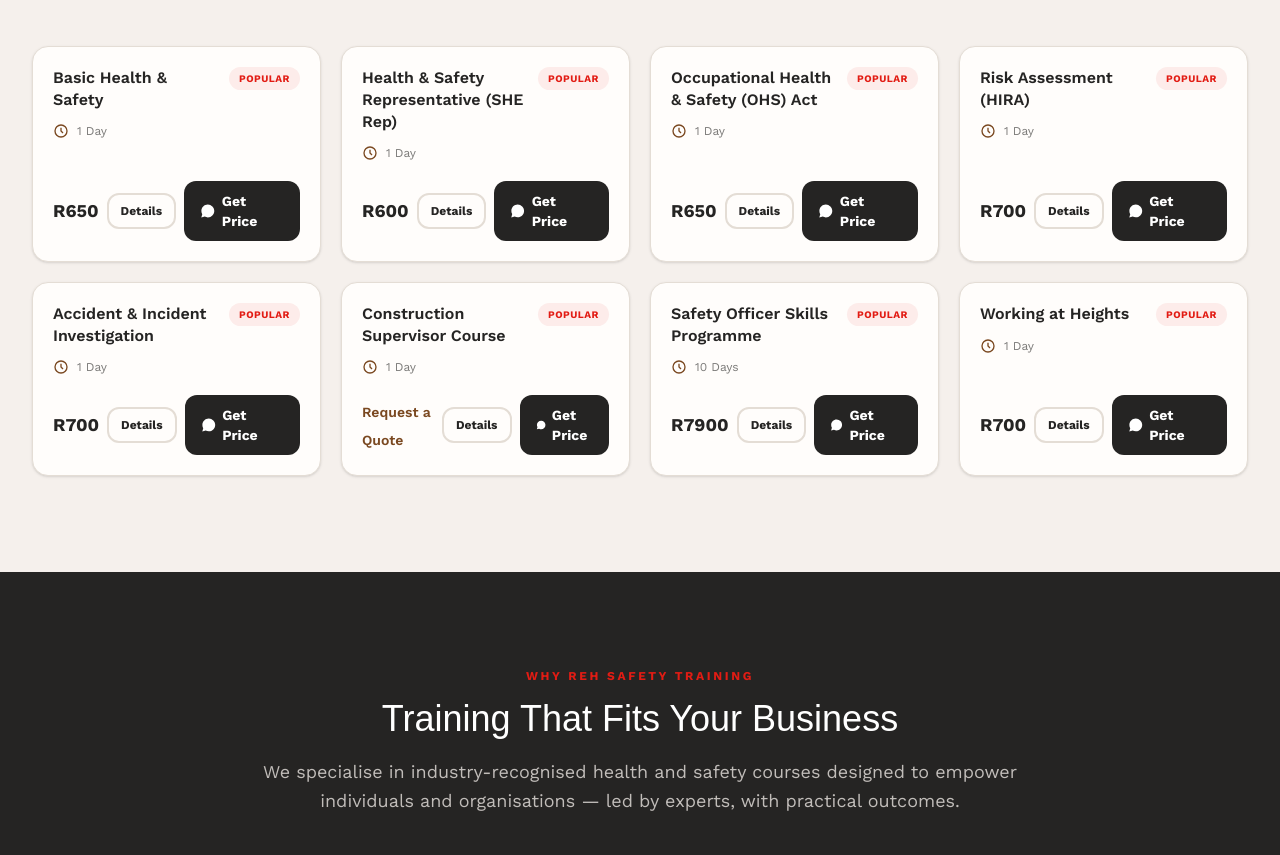
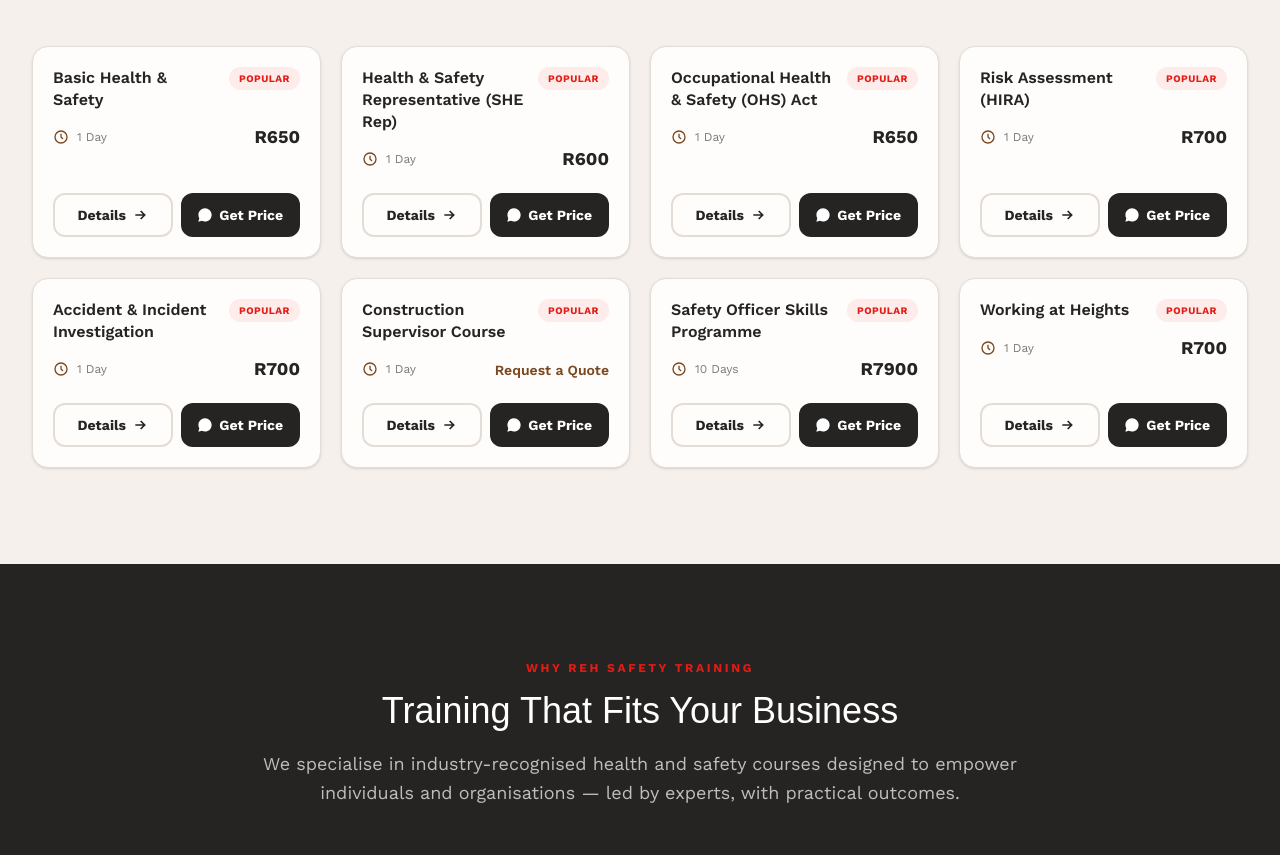
Before and after one commit to Fastasy/reh-training, a Next.js app: page / in a window 1280 px wide. Shown: the part 1844-2699 px from the top of the page. Built offline with nearby package versions, Linux system fonts and the light colour scheme; a web font is replaced by a local one.

Commit message:
Course cards: equal-size Details + Get Price buttons (grid-cols-2, min-h-11)

```diff
--- a/components/CourseCard.tsx
+++ b/components/CourseCard.tsx
@@ -20,14 +20,14 @@
           </span>
         )}
       </div>
-      <div className="mt-3 flex items-center gap-2 text-xs text-charcoal/60">
+      <div className="mt-3 flex items-center justify-between gap-2">
+        <span className="flex items-center gap-2 text-xs text-charcoal/60">
           <svg className="h-4 w-4 text-sand" viewBox="0 0 24 24" fill="none" stroke="currentColor" strokeWidth="2">
             <circle cx="12" cy="12" r="9" />
             <path d="M12 7v5l3 3" />
           </svg>
           {course.duration}
-      </div>
-      <div className="mt-auto flex items-center justify-between gap-2 pt-5">
+        </span>
         <span className="text-lg font-bold text-charcoal">
           {course.price ? (
             course.price
@@ -35,18 +35,23 @@
             <span className="text-sm font-semibold text-sand">Request a Quote</span>
           )}
         </span>
-        <div className="flex items-center gap-2">
+      </div>
+      {/* equal-size action row */}
+      <div className="mt-auto grid grid-cols-2 gap-2 pt-5">
         <a
           href={href}
-            className="inline-flex items-center rounded-xl border-2 border-line px-3 py-2 text-xs font-bold text-charcoal transition-colors hover:border-charcoal"
+          className="inline-flex min-h-11 items-center justify-center gap-1.5 rounded-xl border-2 border-line px-3 text-sm font-bold text-charcoal transition-colors hover:border-charcoal"
         >
           Details
+          <svg className="h-4 w-4" viewBox="0 0 24 24" fill="none" stroke="currentColor" strokeWidth="2.5">
+            <path d="M5 12h14m-6-6l6 6-6 6" />
+          </svg>
         </a>
         <a
           href={waQuoteLink(course.name)}
           target="_blank"
           rel="noopener noreferrer"
-            className="inline-flex items-center gap-1.5 rounded-xl bg-charcoal px-4 py-2.5 text-sm font-bold text-white transition-colors hover:bg-brand"
+          className="inline-flex min-h-11 items-center justify-center gap-1.5 rounded-xl bg-charcoal px-3 text-sm font-bold text-white transition-colors hover:bg-brand"
         >
           <svg className="h-4 w-4" viewBox="0 0 24 24" fill="currentColor">
             <path d="M12.04 2C6.58 2 2.13 6.45 2.13 11.91c0 1.75.46 3.45 1.32 4.95L2 22l5.25-1.38a9.9 9.9 0 0 0 4.79 1.22h.01c5.46 0 9.9-4.45 9.9-9.91 0-2.65-1.03-5.14-2.9-7.01A9.82 9.82 0 0 0 12.04 2Z" />
@@ -55,6 +60,5 @@
         </a>
       </div>
     </div>
-    </div>
   );
 }
```
Also changed, not shown: shots/reh-courses-buttons-v2.png (added), 1 other file (tests, documents, lock files or other folders). Lines whose indentation alone changed are shown as unchanged.
